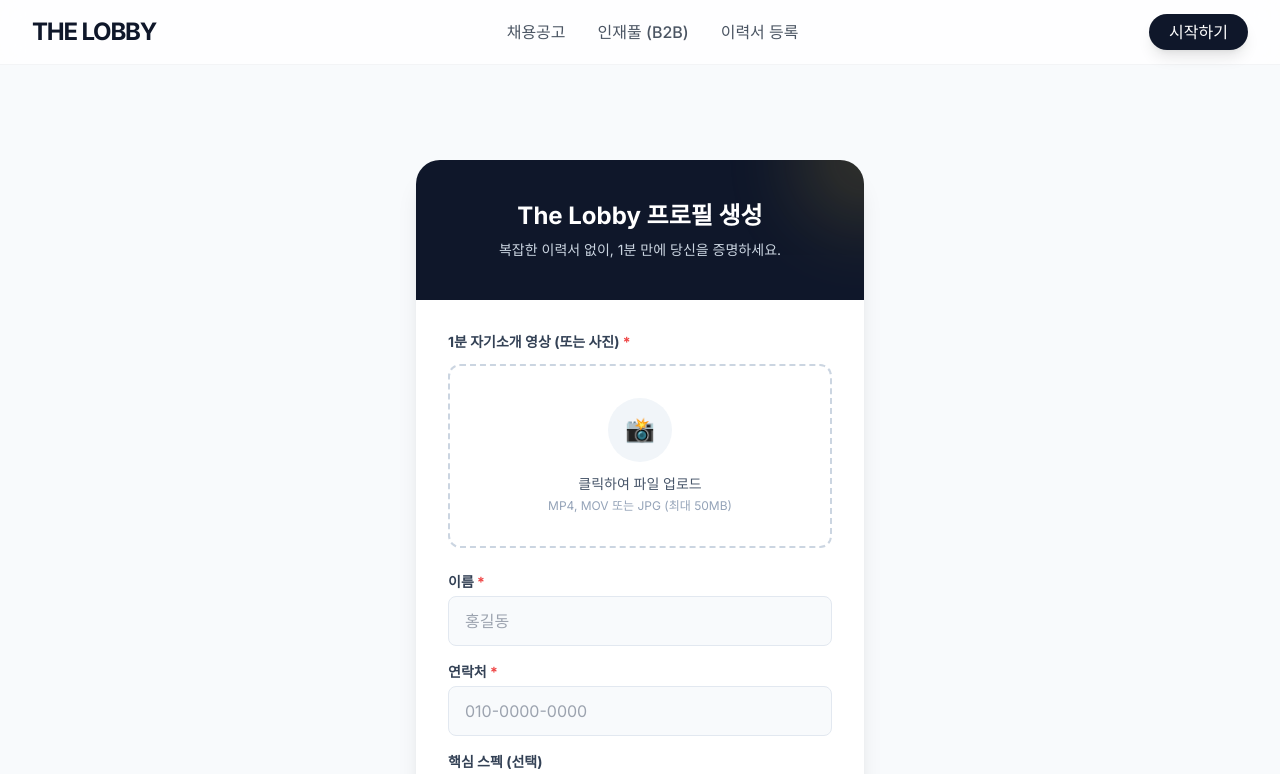
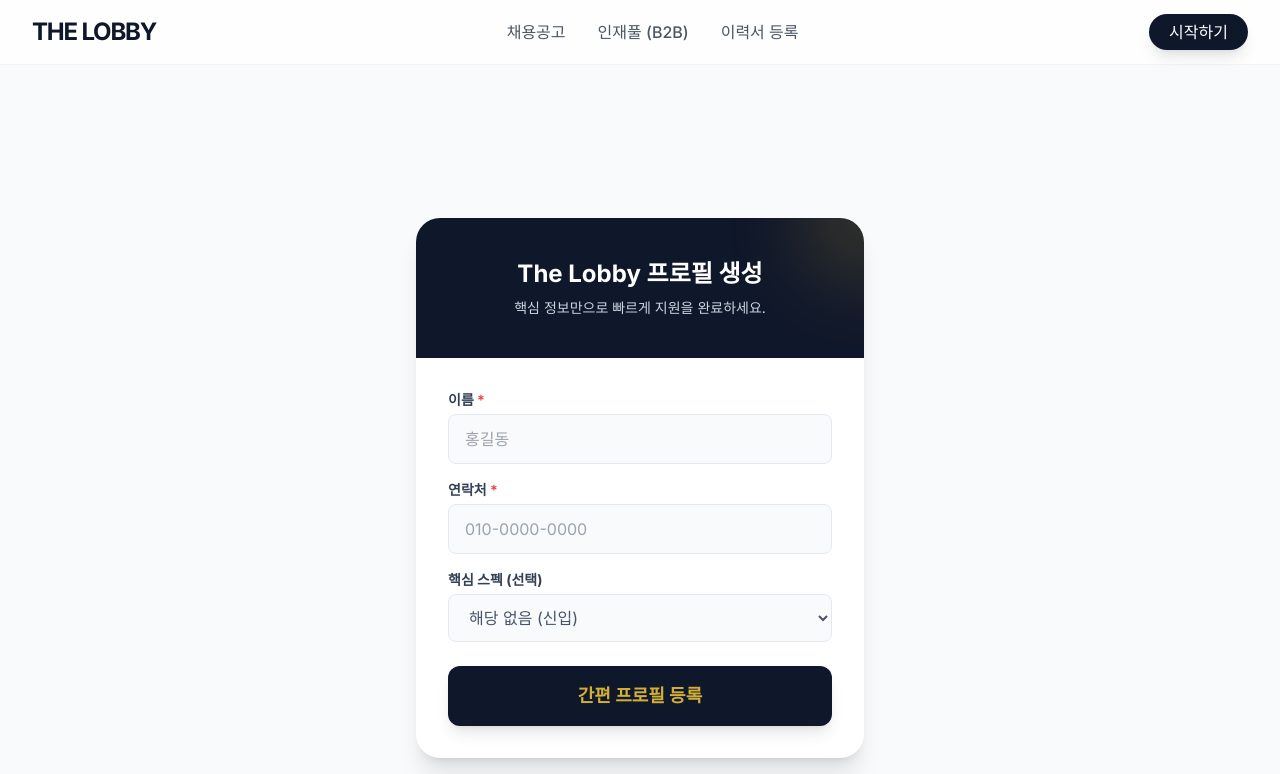
Before and after one commit to ckddnjs1173/the-lobby-platform, a Next.js app: page /register in a window 1280 px wide. Shown: the top 774 px of the page. Built offline with nearby package versions, Linux system fonts and the light colour scheme; no server answers.

Commit message:
fix: Firebase import 경로 에러 해결 및 간편 이력서 등록(Storage 제외) 구현

```diff
--- a/src/app/register/page.tsx
+++ b/src/app/register/page.tsx
@@ -1,9 +1,8 @@
 "use client";
 
 import { useState } from "react";
-import { db, storage } from "@/lib/firebase";
+import { db } from "../../lib/firebase";
 import { collection, addDoc, serverTimestamp } from "firebase/firestore";
-import { ref, uploadBytes, getDownloadURL } from "firebase/storage";
 import { useRouter } from "next/navigation";
 
 export default function RegisterProfilePage() {
@@ -14,35 +13,22 @@
     phone: "",
     skill: "해당 없음 (신입)"
   });
-  const [mediaFile, setMediaFile] = useState<File | null>(null);
 
   const handleInputChange = (e: React.ChangeEvent<HTMLInputElement | HTMLSelectElement>) => {
     setFormData({ ...formData, [e.target.name]: e.target.value });
   };
 
-  const handleFileChange = (e: React.ChangeEvent<HTMLInputElement>) => {
-    if (e.target.files && e.target.files[0]) {
-      setMediaFile(e.target.files[0]);
-    }
-  };
-
   const handleSubmit = async () => {
-    if (!formData.name || !formData.phone || !mediaFile) {
-      alert("이름, 연락처, 미디어 파일을 모두 입력해주세요.");
+    if (!formData.name || !formData.phone) {
+      alert("이름과 연락처를 모두 입력해주세요.");
       return;
     }
 
     setLoading(true);
     try {
-      // 1. Storage에 파일 업로드
-      const fileRef = ref(storage, `profiles/${Date.now()}_${mediaFile.name}`);
-      await uploadBytes(fileRef, mediaFile);
-      const mediaUrl = await getDownloadURL(fileRef);
-
-      // 2. Firestore에 데이터 저장
+      // Storage(영상) 업로드 로직 제거, Firestore에 텍스트 데이터만 바로 저장
       await addDoc(collection(db, "applicants"), {
         ...formData,
-        mediaUrl,
         status: "미확인",
         createdAt: serverTimestamp()
       });
@@ -60,25 +46,16 @@
   return (
     <div className="min-h-screen bg-slate-50 pt-24 pb-12 flex items-center justify-center px-4">
       <div className="max-w-md w-full bg-white rounded-3xl shadow-xl overflow-hidden">
+
+        {/* Form Header */}
         <div className="bg-brand-navy px-8 py-10 text-center relative overflow-hidden">
           <div className="absolute top-0 right-0 w-32 h-32 bg-brand-gold rounded-full opacity-20 blur-2xl transform translate-x-1/2 -translate-y-1/2"></div>
           <h2 className="text-2xl font-bold text-white mb-2">The Lobby 프로필 생성</h2>
-          <p className="text-slate-300 text-sm">복잡한 이력서 없이, 1분 만에 당신을 증명하세요.</p>
+          <p className="text-slate-300 text-sm">핵심 정보만으로 빠르게 지원을 완료하세요.</p>
         </div>
 
+        {/* Form Body */}
         <div className="p-8 space-y-6">
-          <div className="space-y-3">
-            <label className="block text-sm font-bold text-slate-700">1분 자기소개 영상 (또는 사진) <span className="text-red-500">*</span></label>
-            <label className="block border-2 border-dashed border-slate-300 rounded-xl p-8 text-center hover:bg-slate-50 hover:border-brand-gold transition-colors cursor-pointer group relative">
-              <input type="file" accept="video/mp4,video/quicktime,image/jpeg" onChange={handleFileChange} className="absolute inset-0 w-full h-full opacity-0 cursor-pointer" />
-              <div className="w-16 h-16 bg-slate-100 rounded-full flex items-center justify-center mx-auto mb-3 group-hover:bg-brand-gold/20 transition-colors">
-                <span className="text-2xl">{mediaFile ? "✅" : "📸"}</span>
-              </div>
-              <p className="text-sm font-medium text-slate-600 mb-1">{mediaFile ? mediaFile.name : "클릭하여 파일 업로드"}</p>
-              <p className="text-xs text-slate-400">MP4, MOV 또는 JPG (최대 50MB)</p>
-            </label>
-          </div>
-
           <div className="space-y-4">
             <div>
               <label className="block text-sm font-bold text-slate-700 mb-1">이름 <span className="text-red-500">*</span></label>
@@ -100,7 +77,7 @@
           </div>
 
           <button onClick={handleSubmit} disabled={loading} className="w-full bg-brand-navy text-brand-gold py-4 rounded-xl text-lg font-bold hover:bg-slate-900 transition-colors shadow-lg hover:shadow-xl mt-4 disabled:opacity-50">
-            {loading ? "처리 중..." : "프로필 등록 완료"}
+            {loading ? "처리 중..." : "간편 프로필 등록"}
           </button>
         </div>
       </div>
```
